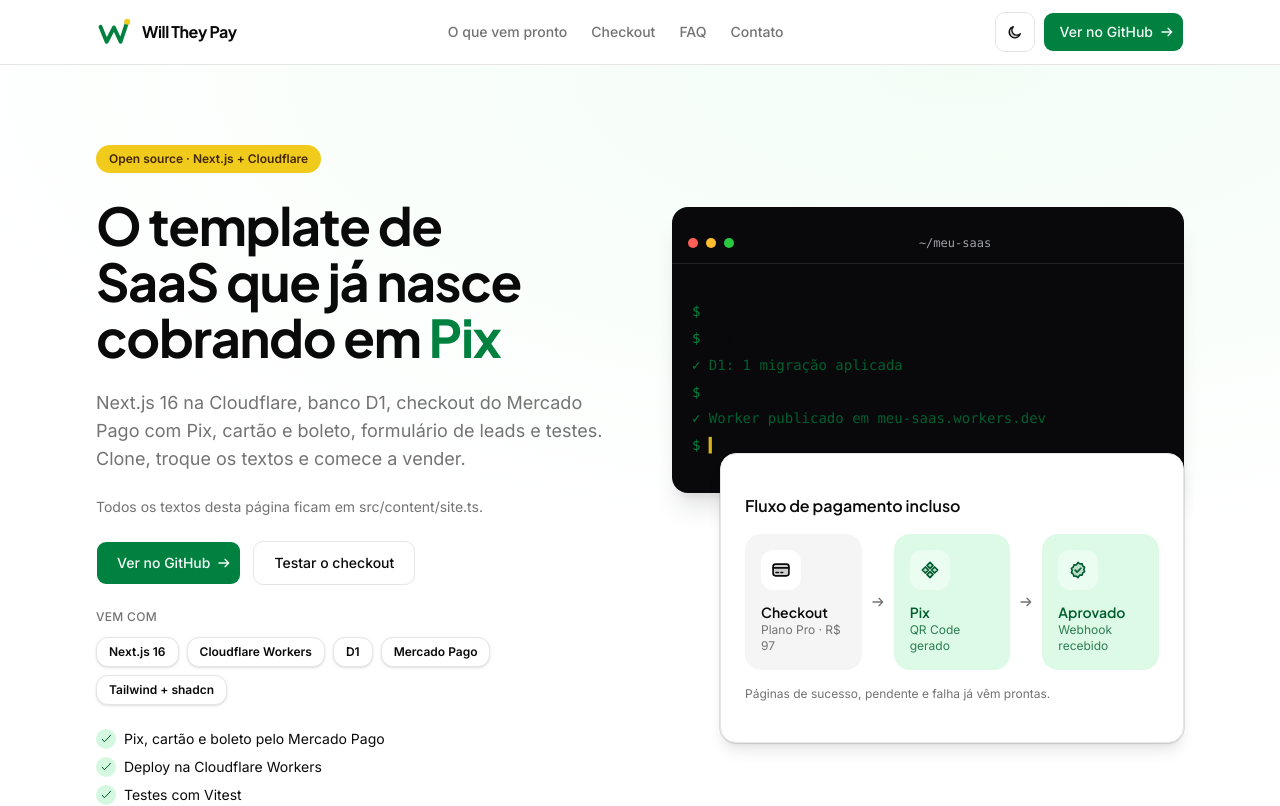
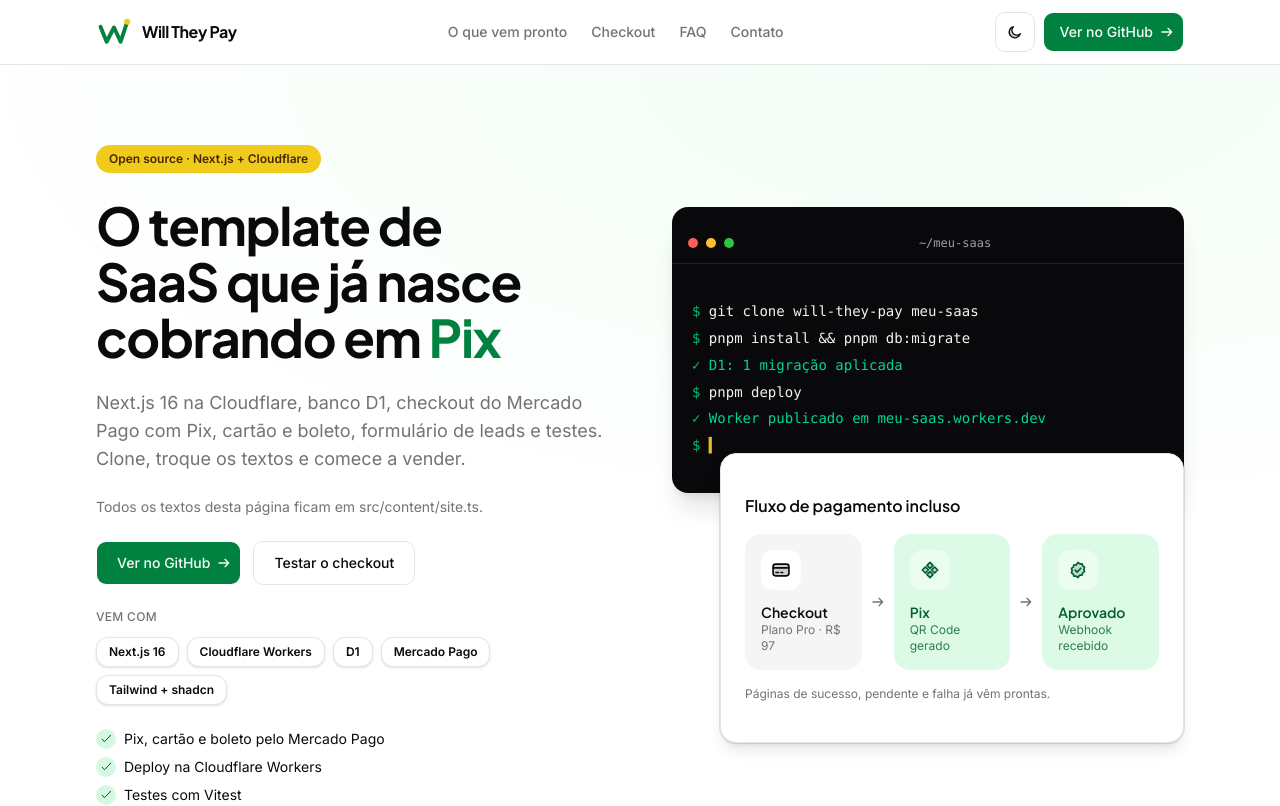
Before and after one commit to hugomendonca98/will-they-pay, a Next.js app: page / in a window 1280 px wide. Shown: the top 806 px of the page. Built offline with nearby package versions, Linux system fonts and the light colour scheme.

Commit message:
Fix hero terminal text contrast in light theme
Use fixed zinc/emerald colors inside the dark terminal mockup instead
of theme foreground tokens that render as black on zinc-950.

```diff
--- a/src/components/marketing/hero-visual.tsx
+++ b/src/components/marketing/hero-visual.tsx
@@ -16,6 +16,7 @@
     ? "1 migração aplicada"
     : `${D1_MIGRATION_COUNT} migrações aplicadas`;
 
+/** Terminal palette is fixed (not theme tokens) so commands stay readable on zinc-950 in light mode. */
 function TerminalLine({
   kind = "command",
   children,
@@ -27,15 +28,15 @@
     <p
       className={cn(
         "font-mono text-[13px] leading-relaxed sm:text-sm",
-        kind === "success" && "text-success-foreground",
-        kind === "prompt" && "text-gold",
-        kind === "command" && "text-foreground",
+        kind === "success" && "text-emerald-400",
+        kind === "prompt" && "text-amber-300",
+        kind === "command" && "text-zinc-100",
       )}
     >
       {kind === "command" || kind === "prompt" ? (
-        <span className="text-primary">$ </span>
+        <span className="text-emerald-500">$ </span>
       ) : (
-        <span className="text-primary">✓ </span>
+        <span className="text-emerald-500">✓ </span>
       )}
       {children}
     </p>
@@ -90,7 +91,7 @@
 export function HeroVisual() {
   return (
     <div className="relative mx-auto w-full max-w-xl lg:max-w-none">
-      <Card className="overflow-hidden border-0 bg-zinc-950 text-zinc-50 shadow-xl ring-1 ring-white/10">
+      <Card className="overflow-hidden border-0 bg-zinc-950 text-zinc-100 shadow-xl ring-1 ring-white/10">
         <div className="flex items-center gap-2 border-b border-white/10 px-4 py-3">
           <span className="size-2.5 rounded-full bg-[#ff5f57]" aria-hidden />
           <span className="size-2.5 rounded-full bg-[#febc2e]" aria-hidden />
```
